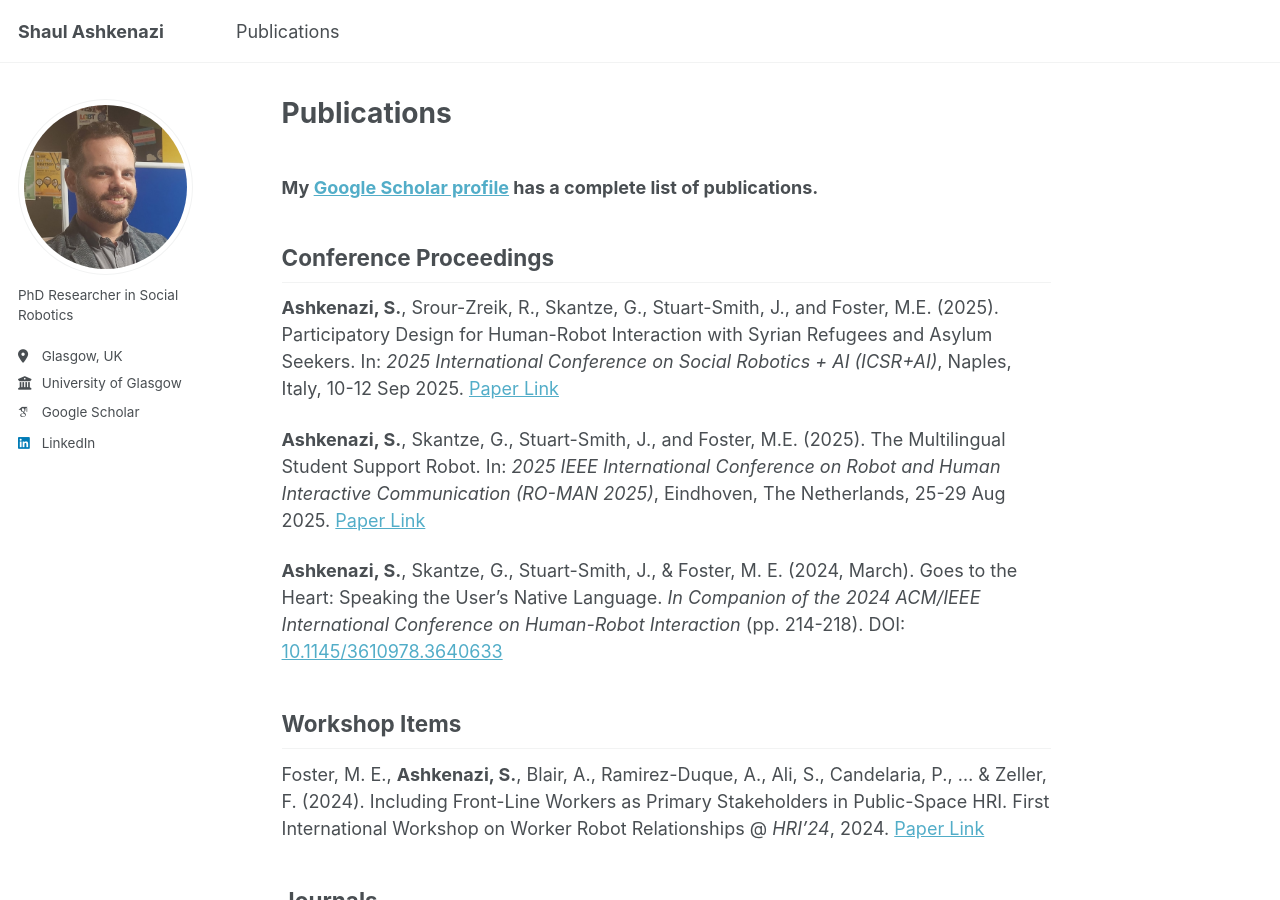
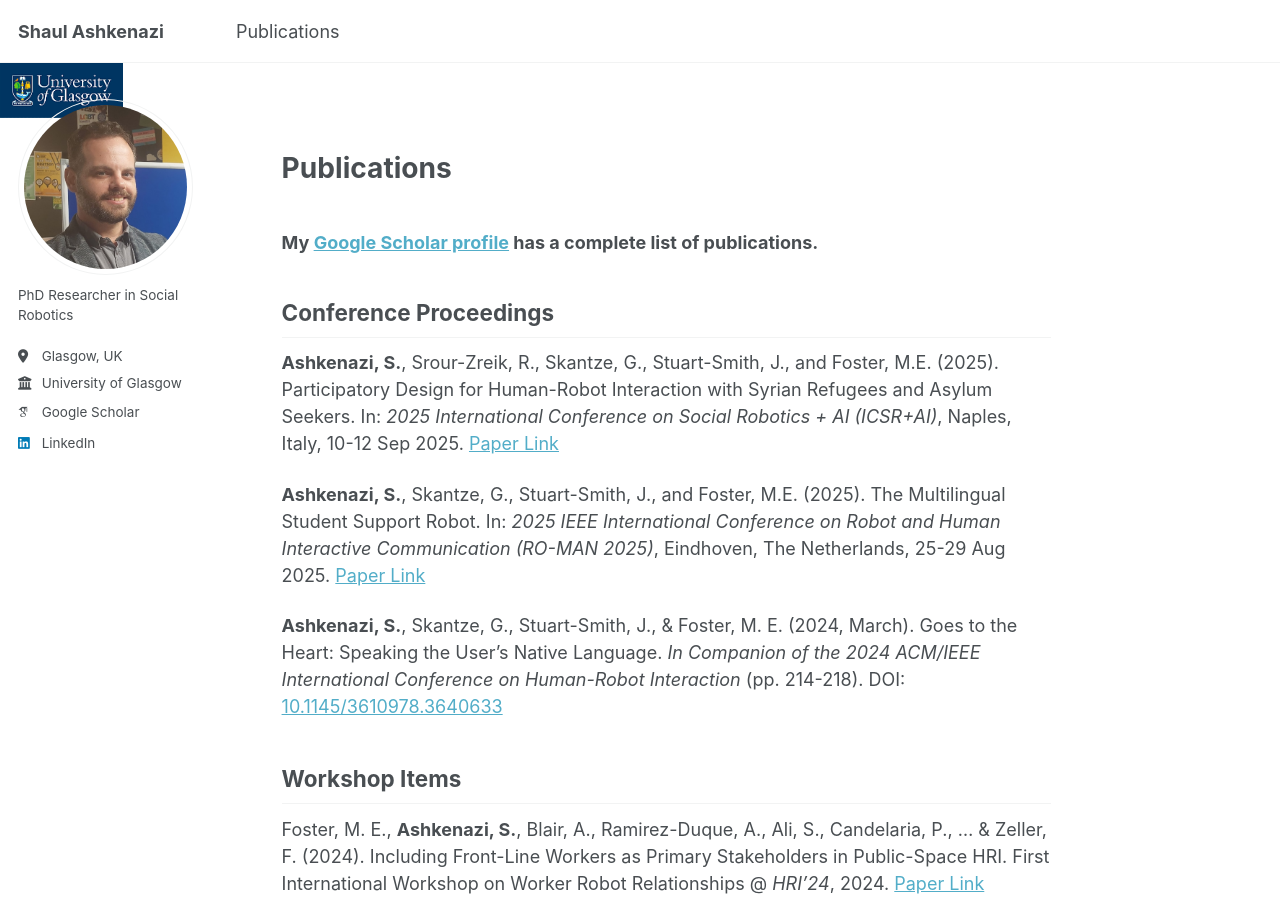
Before and after one commit to shaulash/shaulash.github.io, a Jekyll site: the page built from _pages/publications.md, in a window 1280 px wide and 900 px high. Built offline with Jekyll 4.4.1, drawn with Linux system fonts in a browser that asks for light colours; some web fonts are replaced.

Commit message:
add university logo

```diff
--- a/_layouts/default.html
+++ b/_layouts/default.html
@@ -14,6 +14,9 @@ layout: compress
   <body>
 
     {% include browser-upgrade.html %}
+    <div style="text-align:left; margin-bottom: 1rem;">
+      <img src="{{ '/images/glasgow_logo.png' | relative_url }}" style="max-height: 55px;">
+    </div>
     {% include masthead.html %}
 
     {{ content }}
```
Also changed, not shown: images/glasgow_logo.png (added).
